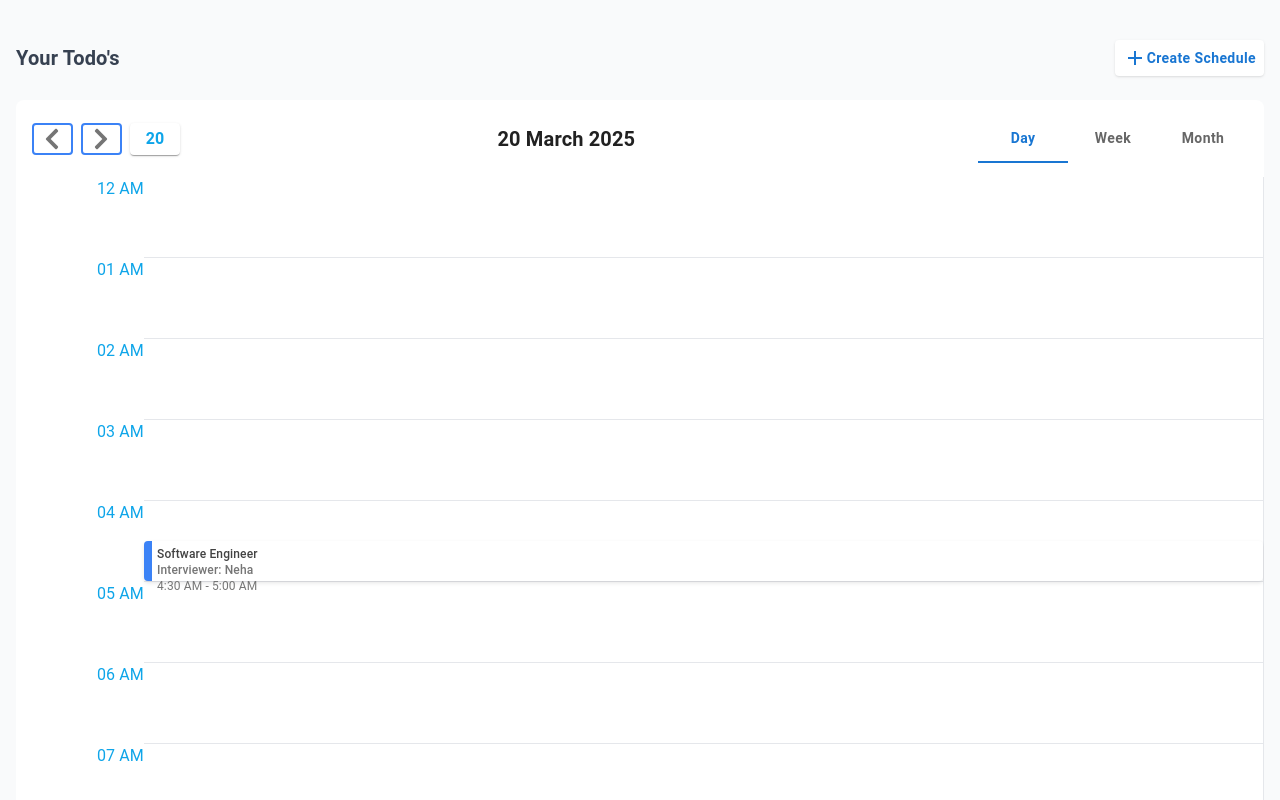
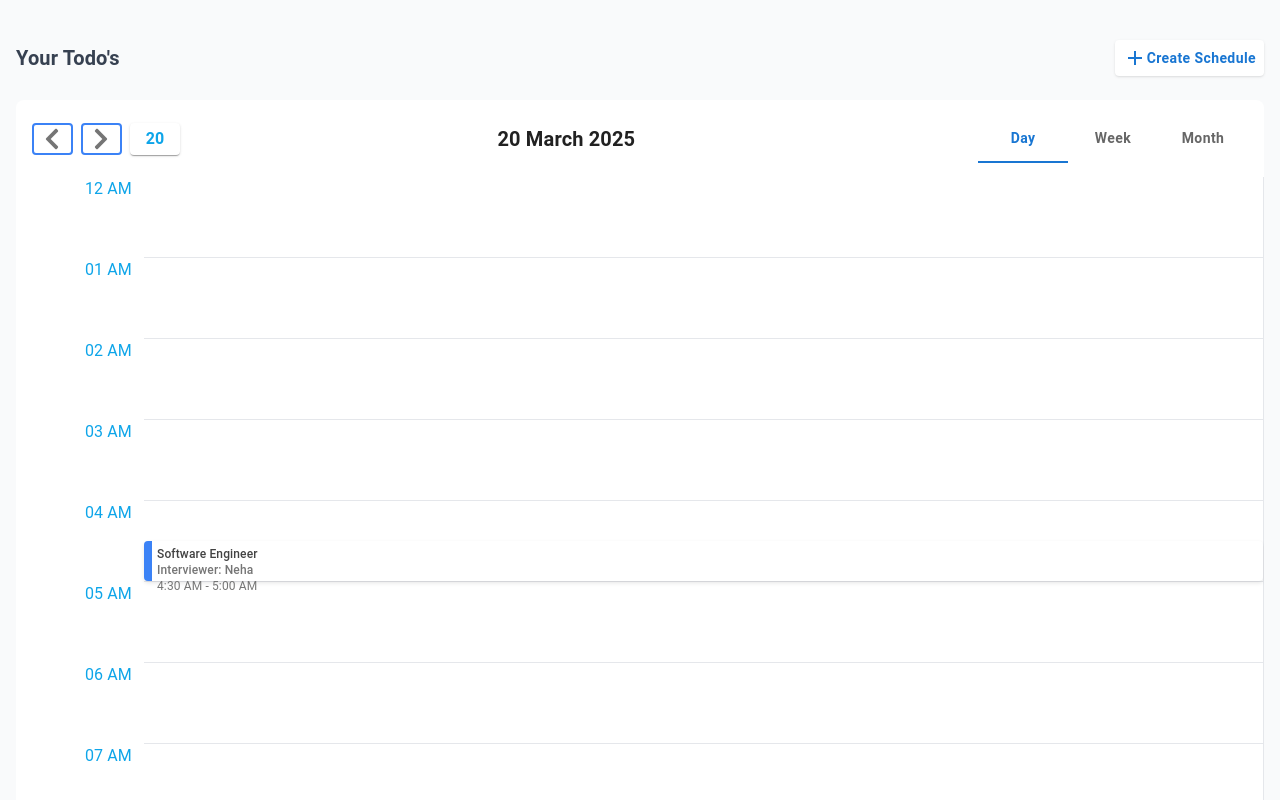
Before and after one commit to Bharath-007/Event-Schedular-UI, a React (Vite) app: page / in a window 1280 px wide. Shown: the top 800 px of the page. Built offline with nearby package versions, Linux system fonts and the light colour scheme.

Commit message:
changes UI

```diff
--- a/src/components/DayView.tsx
+++ b/src/components/DayView.tsx
@@ -89,7 +89,7 @@ const DayView: React.FC<DayViewProps> = ({ events, currentDate }) => {
           return (
             <div key={timeSlot} className="flex border-b relative">
               <div
-                className={`min-h-[80px] w-32 text-right text-sky-500 border-r bg-white transform -translate-y-${
+                className={`min-h-[80px] w-32 text-right text-sky-500 border-r bg-white pr-3 transform -translate-y-${
                   index !== 0 ? 3 : 0
                 }`}
               >
```
